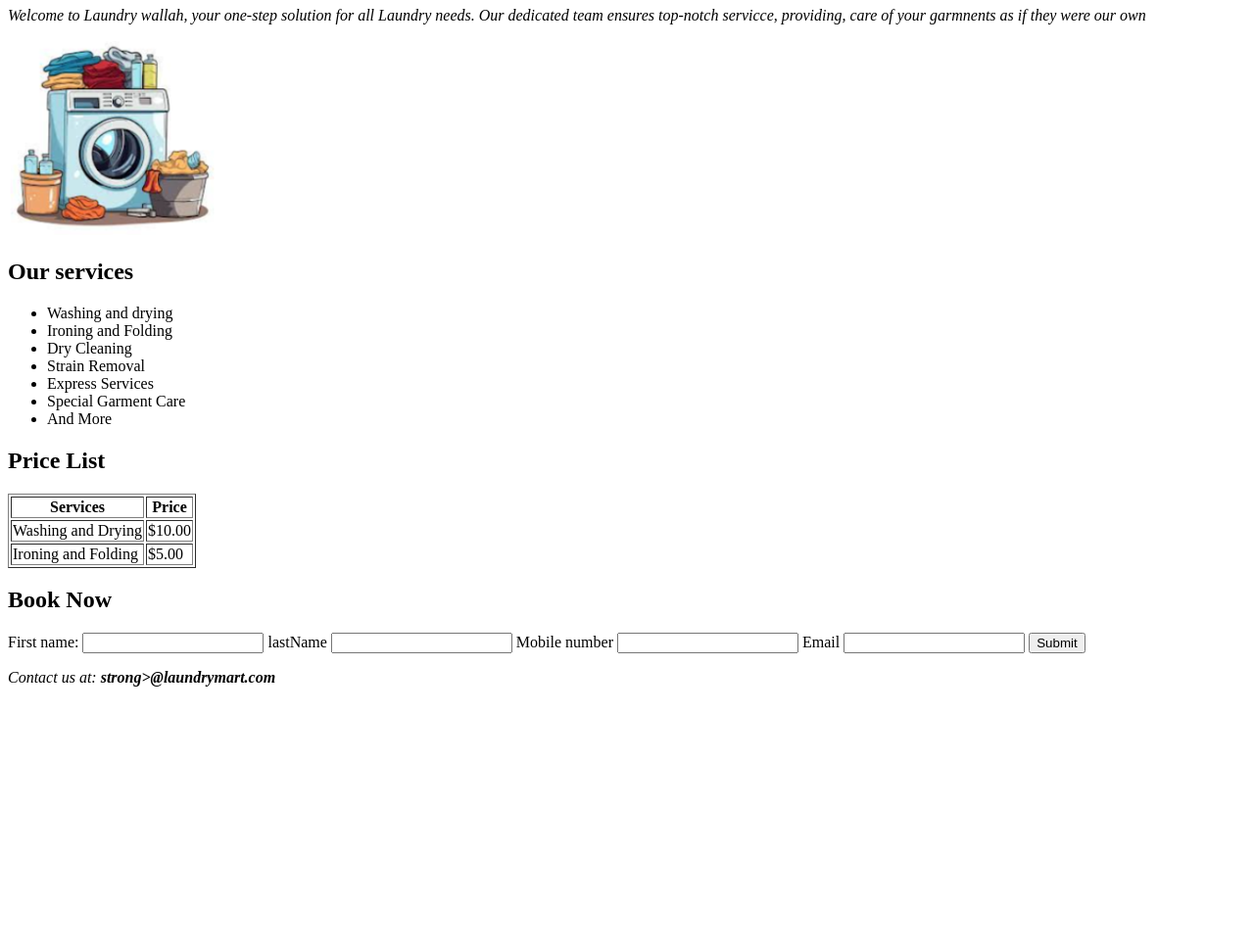
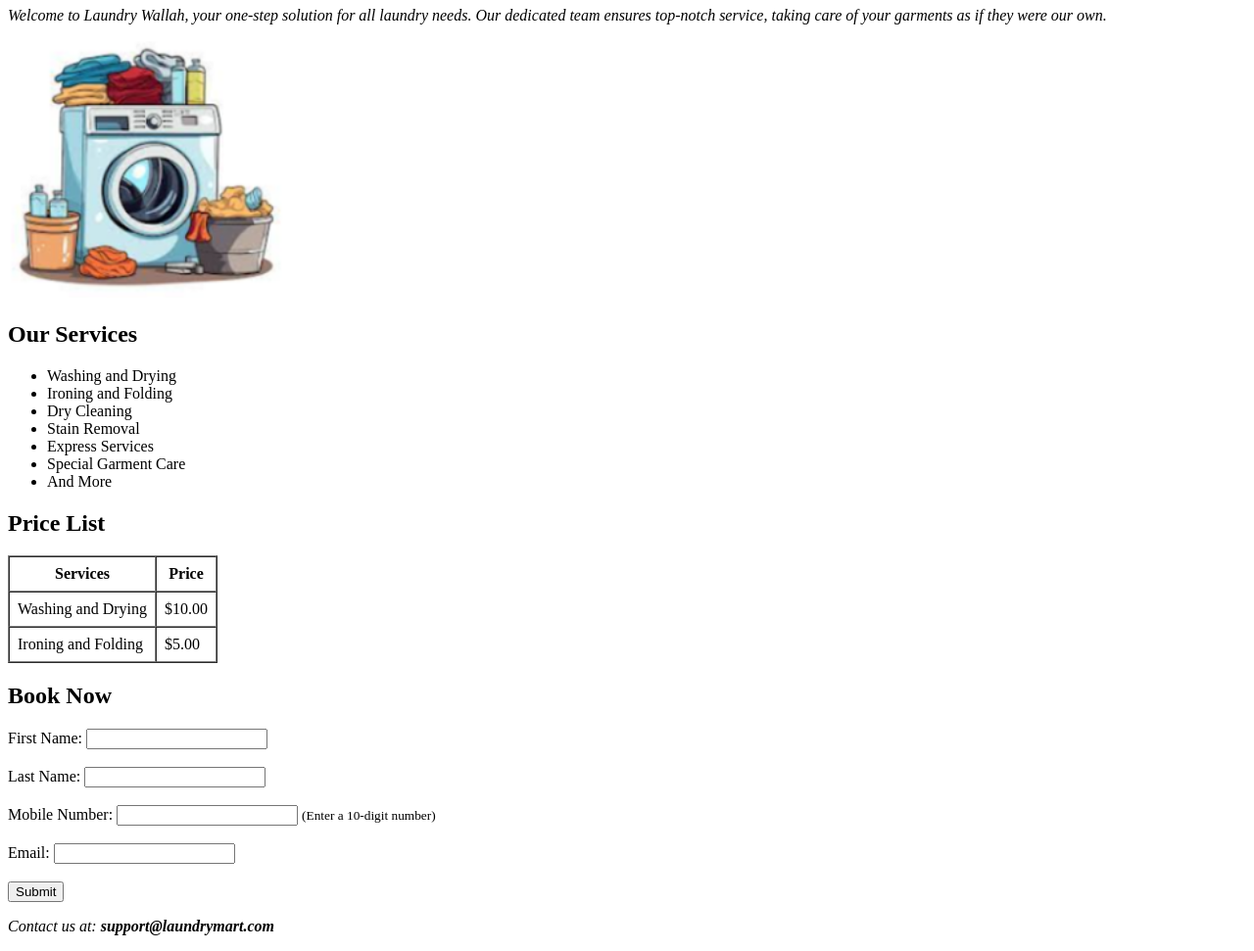
Before and after one commit to abhinav1926/laundarywala, a plain HTML site: page index.html in a window 1280 px wide. Shown: the part 73-1044 px from the top of the page at 98% size. Before the commit the page ends 800 px from the top, so only its background shows below. Drawn offline with Linux system fonts and the light colour scheme.

Commit message:
Update index.html

```diff
--- a/index.html
+++ b/index.html
@@ -4,26 +4,29 @@
 <head>
     <meta charset="UTF-8">
     <meta name="viewport" content="width=device-width, initial-scale=1.0">
-    <title>Laundry wallah</title>
+    <title>Laundry Wallah</title>
 </head>
 
 <body>
-    <h1>Welcome to Laundry wallah</h1>
-    <p><i>Welcome to Laundry wallah, your one-step solution for all Laundry needs. Our dedicated team ensures top-notch
-            servicce, providing, care of your garmnents as if they were our own </i></p>
-    <img src="Screenshot 2025-08-17 202038.png" alt="Image">
-    <h2>Our services</h2>
+    <h1>Welcome to Laundry Wallah</h1>
+    <p><i>Welcome to Laundry Wallah, your one-step solution for all laundry needs. Our dedicated team ensures top-notch
+            service, taking care of your garments as if they were our own.</i></p>
+
+    <img src="Screenshot 2025-08-17 202038.png" alt="Laundry Image" width="300">
+
+    <h2>Our Services</h2>
     <ul>
-        <li>Washing and drying</li>
+        <li>Washing and Drying</li>
         <li>Ironing and Folding</li>
         <li>Dry Cleaning</li>
-        <li>Strain Removal</li>
+        <li>Stain Removal</li>
         <li>Express Services</li>
         <li>Special Garment Care</li>
         <li>And More</li>
     </ul>
+
     <h2>Price List</h2>
-    <table border="strong">
+    <table border="1" cellpadding="8" cellspacing="0">
         <tr>
             <th>Services</th>
             <th>Price</th>
@@ -33,27 +36,30 @@
             <td>$10.00</td>
         </tr>
         <tr>
-            <td> Ironing and Folding</td>
+            <td>Ironing and Folding</td>
             <td>$5.00</td>
         </tr>
     </table>
+
     <h2>Book Now</h2>
-    <Form action="">
-        <label for="fname">First name:</label>
-        <input type="text" id="fname" name="fname">
-        <label for="lname">lastName</label>
-        <input type="text" id="lname" name="lname">
+    <form action="" method="post">
+        <label for="fname">First Name:</label>
+        <input type="text" id="fname" name="fname" required><br><br>
 
-        <label for="number">Mobile number</label>
-        <input type="number" minlength="10" maxlength="12">
-        <label for="">Email</label>
-        <input type="email" id="Email" name="Email">
-        <form action="" method="post">
-            <button type="submit">Submit</button>
-        </form>
+        <label for="lname">Last Name:</label>
+        <input type="text" id="lname" name="lname" required><br><br>
 
-    </Form>
-    <p><i>Contact us at: <strong>strong>@laundrymart.com</strong></i></p>
+        <label for="number">Mobile Number:</label>
+        <input type="tel" id="number" name="number" pattern="[0-9]{10}" maxlength="10" required>
+        <small>(Enter a 10-digit number)</small><br><br>
+
+        <label for="email">Email:</label>
+        <input type="email" id="email" name="email" required><br><br>
+
+        <button type="submit">Submit</button>
+    </form>
+
+    <p><i>Contact us at: <strong>support@laundrymart.com</strong></i></p>
 </body>
 
 </html>
```
